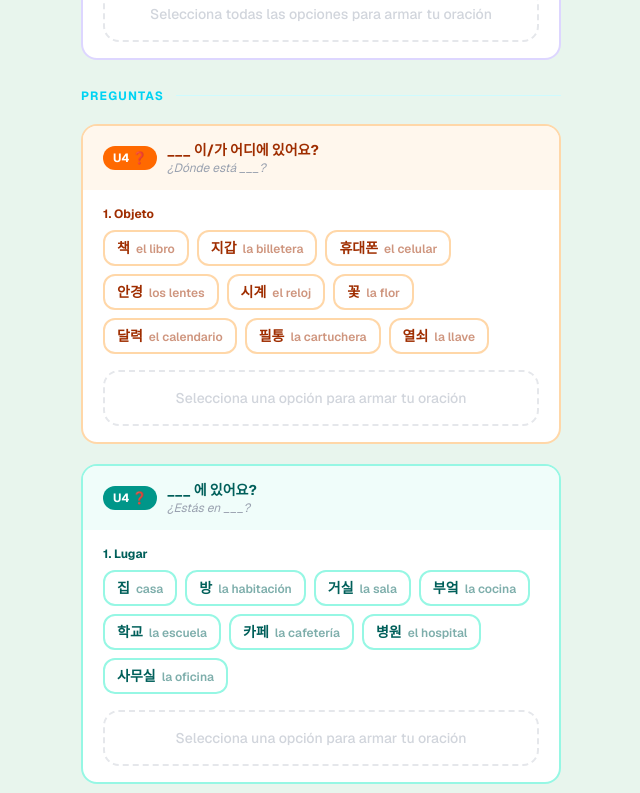
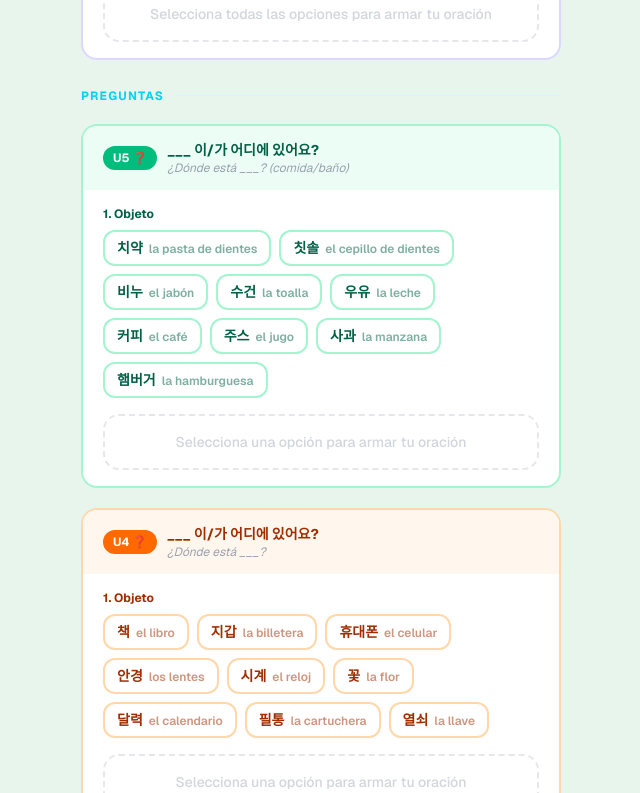
Before and after one commit to Gisbelc/Mini-Sejong, a Next.js app: page /utilidades in a window 1280 px wide. Shown: the part 3627-4420 px from the top of the page, without its empty margins (319-959 px from the left). Built offline with nearby package versions, Linux system fonts and the light colour scheme; no server answers.

Commit message:
refactor: move 어디에 있어요? from U5 lesson to SentenceBuilder questions (p13)

```diff
--- a/src/components/quiz/FoodLesson.tsx
+++ b/src/components/quiz/FoodLesson.tsx
@@ -171,31 +171,6 @@ export default function FoodLesson() {
         </div>
       </Section>
 
-      {/* 어디에 있어요? + 위에 */}
-      <Section emoji="📍" title="¿Dónde está? — 어디에 있어요?" color="border-emerald-100">
-        <p className="text-xs text-emerald-500 mb-3 pt-1">
-          Pregunta dónde está algo. La respuesta usa preposiciones de la Unidad 4 + <strong>에 있어요</strong>.
-        </p>
-        <div className="flex flex-col gap-2">
-          {[
-            { k:"치약이 어디에 있어요?",   m:"¿Dónde está la pasta de dientes?" },
-            { k:"비누 위에 있어요.",        m:"Está encima del jabón." },
-            { k:"수건이 어디에 있어요?",   m:"¿Dónde está la toalla?" },
-            { k:"의자 위에 있어요.",        m:"Está encima de la silla." },
-            { k:"커피가 어디에 있어요?",   m:"¿Dónde está el café?" },
-            { k:"냉장고 안에 있어요.",      m:"Está dentro de la nevera." },
-          ].map((ex) => (
-            <div key={ex.k} className="flex items-center justify-between bg-emerald-50 rounded-xl px-3 py-2.5 border border-emerald-100">
-              <div>
-                <p className="text-emerald-900 font-bold text-sm">{ex.k}</p>
-                <p className="text-emerald-400 text-xs mt-0.5">{ex.m}</p>
-              </div>
-              <AudioButton text={ex.k} size="sm" />
-            </div>
-          ))}
-        </div>
-      </Section>
-
       {/* 뭐 줄까요? / 주세요 */}
       <Section emoji="🙏" title="뭐 줄까요? / 주세요 — ¿Qué quieres? / Por favor" color="border-violet-100">
         <p className="text-xs text-violet-500 mb-3 pt-1">
--- a/src/components/utils/SentenceBuilder.tsx
+++ b/src/components/utils/SentenceBuilder.tsx
@@ -371,6 +371,40 @@ const PATTERNS: PatternDef[] = [
 
   /* ── PREGUNTAS ── */
   {
+    id: "p13",
+    unit: "U5 ❓",
+    unitBadge: "bg-emerald-500 text-white",
+    border: "border-emerald-200",
+    headerBg: "bg-emerald-50",
+    chipSel: "bg-emerald-500 text-white",
+    chipUnsel: "bg-white border-emerald-200 text-emerald-800",
+    chipText: "text-emerald-800",
+    resultBg: "bg-emerald-100",
+    resultText: "text-emerald-900",
+    title: "___ 이/가 어디에 있어요?",
+    titleEs: "¿Dónde está ___? (comida/baño)",
+    slots: [
+      {
+        label: "Objeto",
+        options: [
+          { k: "치약",   es: "la pasta de dientes" },
+          { k: "칫솔",   es: "el cepillo de dientes" },
+          { k: "비누",   es: "el jabón" },
+          { k: "수건",   es: "la toalla" },
+          { k: "우유",   es: "la leche" },
+          { k: "커피",   es: "el café" },
+          { k: "주스",   es: "el jugo" },
+          { k: "사과",   es: "la manzana" },
+          { k: "햄버거", es: "la hamburguesa" },
+        ],
+      },
+    ],
+    assemble: ([obj]) => ({
+      ko: `${obj.k}${iGa(obj.k)} 어디에 있어요?`,
+      es: `¿Dónde está ${obj.es}?`,
+    }),
+  },
+  {
     id: "p7",
     unit: "U4 ❓",
     unitBadge: "bg-orange-500 text-white",
@@ -636,7 +670,7 @@ function PatternCard({ pattern }: { pattern: PatternDef }) {
 }
 
 const STATEMENT_IDS = ["p1","p2","p3","p4","p5","p6","p11","p12"];
-const QUESTION_IDS  = ["p7","p8","p9","p10"];
+const QUESTION_IDS  = ["p7","p8","p9","p10","p13"];
 
 /* ── Componente principal ── */
 export default function SentenceBuilder() {
```
